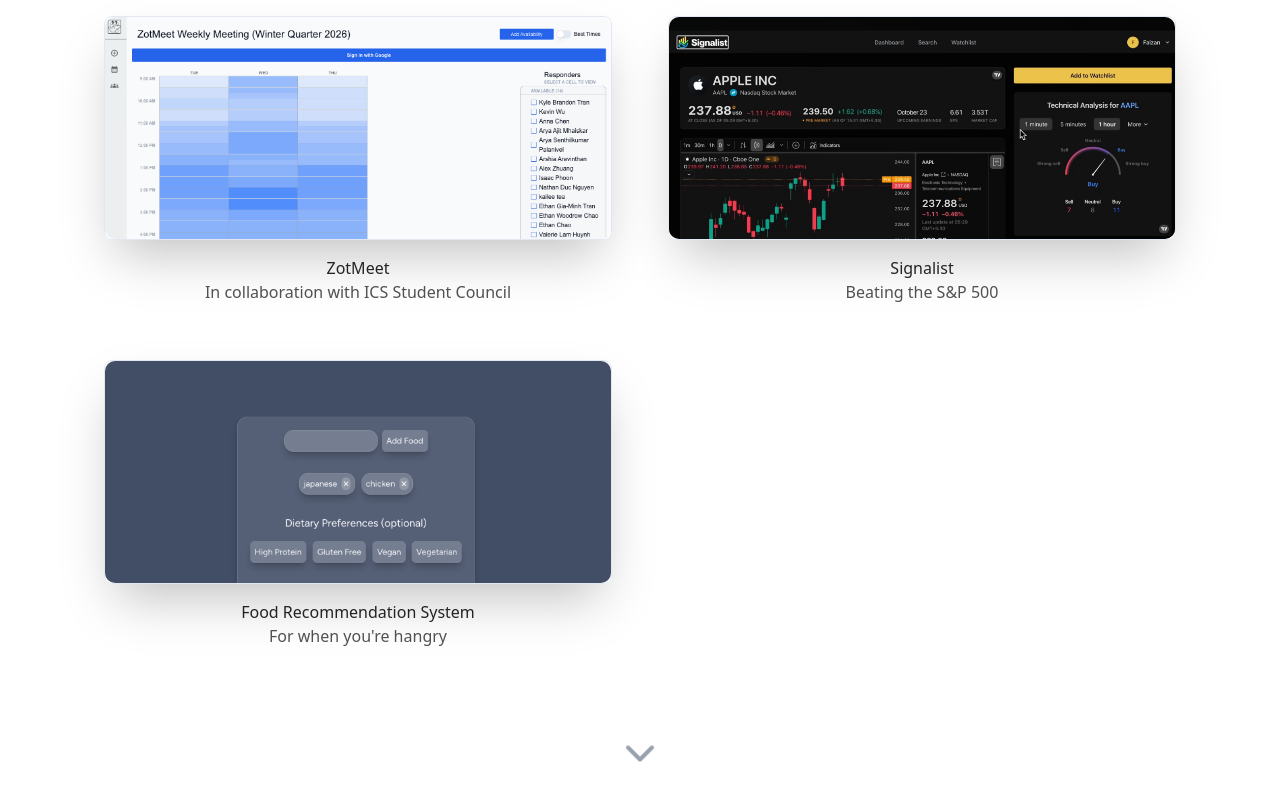
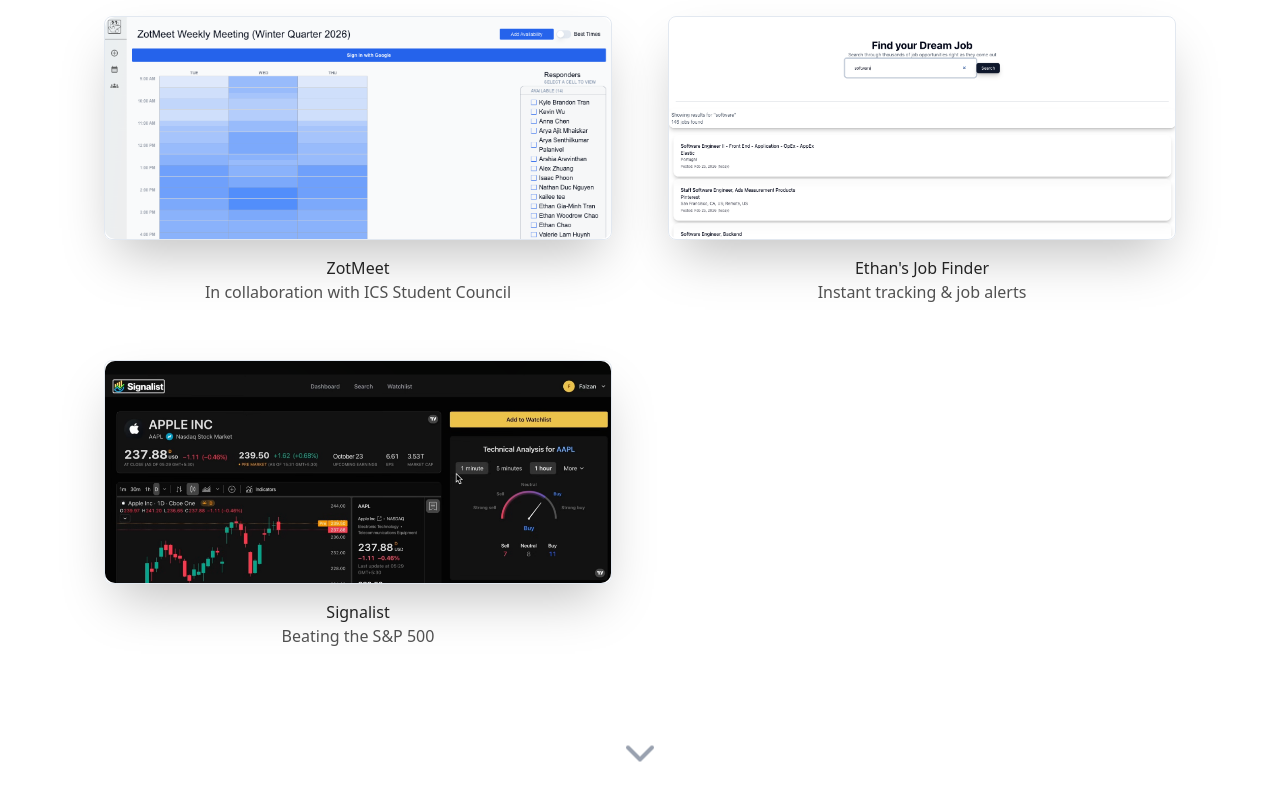
Before and after one commit to ethancha0/new-portfolio, a Next.js app: page / in a window 1280 px wide. Shown: the part 880-1680 px from the top of the page. Built offline with nearby package versions, Linux system fonts and the light colour scheme.

Commit message:
feat: job tracker app

```diff
--- a/components/expandable-card.tsx
+++ b/components/expandable-card.tsx
@@ -5,7 +5,7 @@
 import { useOutsideClick } from "@/hooks/use-outside-click";
 import ZotMeetPic from "../public/project-imgs/ZotMeetSS.png"
 import stockPic from "../public/project-imgs/stocktrackerSS.png"
-import PixelMonPic from "../public/project-imgs/PixelmonSS.png"
+import JobFinderSS from "../public/project-imgs/jobfinderSS.png"
 import NomPic from "../public/project-imgs/NomPic.png"
 import Image from "next/image"
 import LogoLoop from "./animations/logo-loop";
@@ -268,6 +268,50 @@
       );
     },
   },
+
+  {
+    description: "Instant tracking & job alerts",
+    title: "Ethan's Job Finder",
+    src: JobFinderSS,
+    ctaText: "Visit",
+    ctaLink: "https://jobfinder-two-lake.vercel.app/",
+    content: () => {
+      return (
+        <div className="flex flex-col gap-4">
+        <p>
+
+        </p>
+        <LogoLoop
+        logos={NomLogos}
+        gap={10}
+        speed={15}
+        logoHeight={20}
+        scaleOnHover={true}
+        showLabels={true}
+        labelPlacement="bottom"
+        scrollMode="bounce"
+        bounceFitMode="edges"
+        width="100%"
+        />
+        <LogoLoop
+        logos={NomSubLogos}
+        gap={10}
+        speed={15}
+        logoHeight={20}
+        scaleOnHover={true}
+        showLabels={true}
+        labelPlacement="bottom"
+        scrollMode="bounce"
+        bounceFitMode="edges"
+        width="100%"
+        />
+        </div>
+      );
+    },
+  },
+
+
+
    {
     description: "Beating the S&P 500",
     title: "Signalist",
@@ -307,47 +351,7 @@
       );
     },
   },
-   {
-    description: "For when you're hangry",
-    title: "Food Recommendation System",
-    src: NomPic,
-    ctaText: "Visit",
-    ctaLink: "https://nom-food-recommendation.vercel.app/",
-    content: () => {
-      return (
-        <div className="flex flex-col gap-4">
-        <p>
-          A fun project that reccommends foods and recipes to cook based on
-          your cravings
-        </p>
-        <LogoLoop
-        logos={NomLogos}
-        gap={10}
-        speed={15}
-        logoHeight={20}
-        scaleOnHover={true}
-        showLabels={true}
-        labelPlacement="bottom"
-        scrollMode="bounce"
-        bounceFitMode="edges"
-        width="100%"
-        />
-        <LogoLoop
-        logos={NomSubLogos}
-        gap={10}
-        speed={15}
-        logoHeight={20}
-        scaleOnHover={true}
-        showLabels={true}
-        labelPlacement="bottom"
-        scrollMode="bounce"
-        bounceFitMode="edges"
-        width="100%"
-        />
-        </div>
-      );
-    },
-  },
+
 
 
 ];
```
Also changed, not shown: public/project-imgs/jobfinderSS.png (added).
